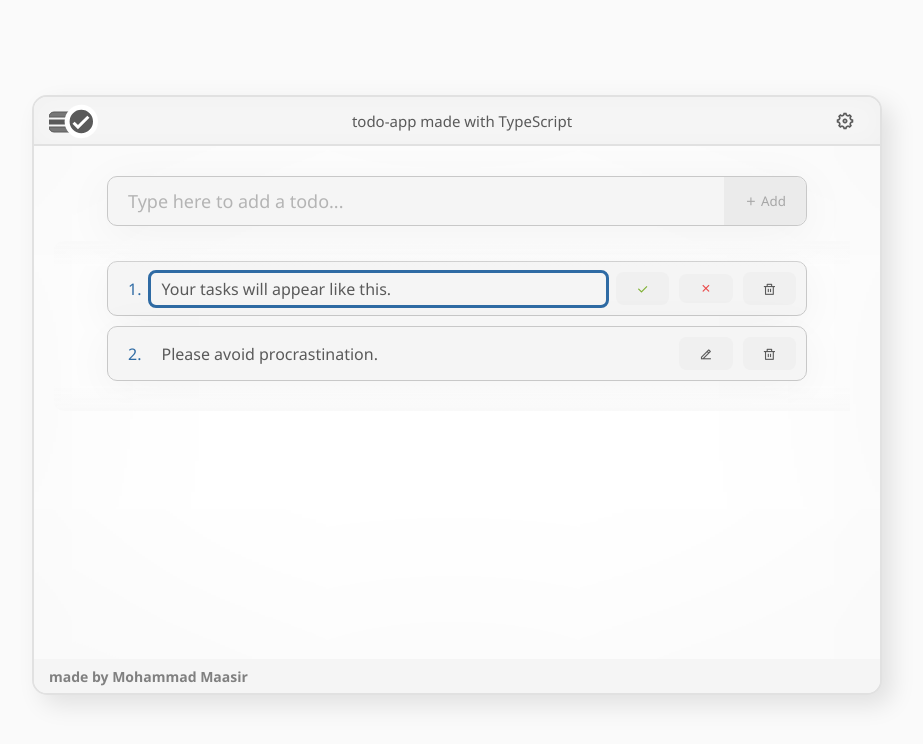
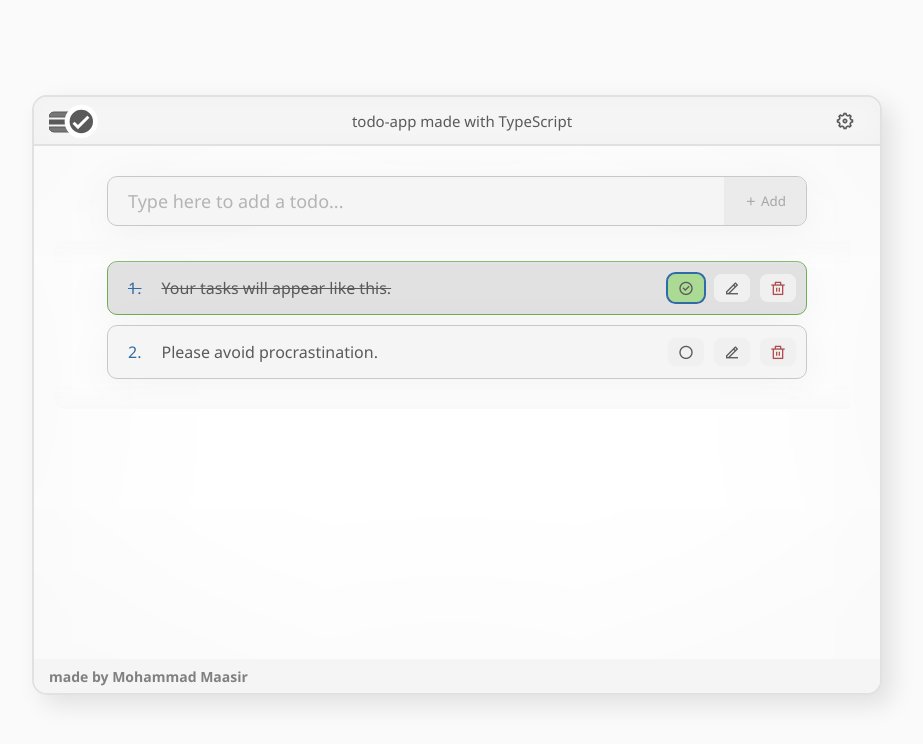
Before and after one commit to maasir554/todo-ts, a website built with Vite: page index.html in a window 1280 px wide. Both pictures are taken after a click on the button 889 px from the left and 288 px from the top of the page. Shown: the whole page, without its empty margins (183-1106 px from the left). Built offline with nearby package versions, Linux system fonts and the light colour scheme.

Commit message:
Added checking functionality

```diff
--- a/src/components/Todo.ts
+++ b/src/components/Todo.ts
@@ -1,6 +1,6 @@
 import { HyperInstance } from "../Hyper/Hyper";
 import { nanoid } from 'nanoid'
-import { HyperTodosList_addTodo, HyperTodosList_removeTodo, getHyperTodos, getIndexOfTodo, getTodoById, getTodos, removeTodo, updateTodoText } from "../global";
+import { HyperTodosList_addTodo, HyperTodosList_removeTodo, getHyperTodos, getIndexOfTodo, getTodoById, getTodos, isTodoChecked, removeTodo, toggleCheckTodoById, updateTodoText } from "../global";
 
 const TodoAdder = () => {
 
@@ -116,7 +116,9 @@
     wrp.appendChild(subwrp)
 
     const methods = {
-        addTodoItem: (todoItem: HTMLElement) => {subwrp.appendChild(todoItem)},
+        addTodoItem: (todoItem: HTMLElement) => {
+            subwrp.appendChild(todoItem)
+        },
 
         scrollToBottom: () => {
             subwrp.scrollTop = subwrp.scrollHeight;
@@ -155,6 +157,40 @@
 
     textBox.value =  props.todoText
 
+   /** Check button for marking todo as done */
+
+   const checkButton = document.createElement('button')
+
+   checkButton.type = 'button';
+
+   const updateCheckedStatus = () => {
+        checkButton.innerHTML = `<i class="ri-checkbox-${isTodoChecked(props.todoId) ? '' : 'blank-'}circle-line"></i>`
+        if (isTodoChecked(props.todoId)){
+            textBox.style.textDecoration = 'line-through'
+            indexDisplay.style.textDecoration = 'line-through'
+            encl.style.backgroundColor = 'rgb(225,225,225)'
+            encl.style.borderColor = 'rgb(112 172 84)'
+            checkButton.style.backgroundColor = 'rgb(170 218 147)'
+        }
+        else{
+            textBox.style.textDecoration = 'none'
+            indexDisplay.style.textDecoration = 'none'
+            encl.style.backgroundColor = ''
+            encl.style.borderColor = ''
+            checkButton.style.backgroundColor = ''
+        }
+
+    }
+
+    updateCheckedStatus()
+
+   encl.appendChild(checkButton)
+
+   checkButton.onclick = () => {
+        toggleCheckTodoById(props.todoId)
+        updateCheckedStatus()
+
+    }
 
     /** Edit button for Todo Item */
 
@@ -170,13 +206,12 @@
 
     // optional code for animation:
 
-
     animateDelayed ? encl.style.animationDelay = ` ${500 + props.idx * 100}ms` : encl.style.animationDelay = "0";
 
     const enableEdit = ()=>{
         textBox.readOnly = false
         textBox.disabled = false
-        editButton.innerHTML = '<i class="ri-check-line tick"></i>'
+        editButton.innerHTML = '<i class="ri-save-3-line save-icon"></i>'
         cancelButton.style.display = 'flex'
         textBox.focus()
     }
@@ -221,9 +256,7 @@
     /** Remove button for Todo Item */
     const removeButton = document.createElement('button');
 
-    removeButton.className = 'todo-remove-button'
-
-    removeButton.innerHTML = '<i class="ri-delete-bin-line"></i>'
+    removeButton.innerHTML = '<i class="ri-delete-bin-line todo-remove-icon"></i>'
 
     encl.appendChild(removeButton);
 
@@ -252,7 +285,13 @@
 
         HyperTodosList_removeTodo(methods.getHyperIndex())
 
-        encl.remove()
+        encl.style.animation = "todo-remove-anim 0.25s ease 1"
+
+        setTimeout(() => {
+
+            encl.remove()
+
+        }, 250);
 
         // Now, in the ui, the below elements' indexes should be updated:
 
@@ -276,6 +315,7 @@
 
         /** This function is need because we need to update the HyperIndex of the particular element manually when the reference list is updated. */
         updateHyperIndex: (n: number) => void
+
     }
 
     const methods: TodoItemMethods = {
@@ -288,7 +328,8 @@
 
         getHyperIndex: () => {return hyperIndex},
 
-        updateHyperIndex: (n) => {hyperIndex = n}
+        updateHyperIndex: (n) => {hyperIndex = n} ,
+
     }
     return {element: encl, methods: methods}
 
--- a/src/global.ts
+++ b/src/global.ts
@@ -1,8 +1,8 @@
 import { CreateTodoItem } from "./components/Todo"
 
-let todos:{id:string, text:string, dateCreated: Date}[] = [
-    {id: 's43fr', text:"Your tasks will appear like this.", dateCreated:new Date()},
-    {id: 'dsfw3', text:"Please avoid procrastination.", dateCreated: new Date()}
+let todos:{id:string, text:string, dateCreated: Date, checked?:boolean}[] = [
+    {id: 's43fr', text:"Your tasks will appear like this.", dateCreated:new Date(), checked: false},
+    {id: 'dsfw3', text:"Please avoid procrastination.", dateCreated: new Date(), checked: false}
 ]
 
 // For fetching todos from local storage:
@@ -40,7 +40,15 @@
     pushTodosToLocalStorage()
 }
 
+const isTodoChecked = (id:string) =>{
+    return getTodoById(id).checked;
+}
 
+const toggleCheckTodoById = (id:string) => {
+    const todo = getTodoById(id);
+    todo.checked = todo.checked ? false: true;
+    pushTodosToLocalStorage()
+}
 
 /**
  * @param id - Id of the todo item, which is to be removed.
@@ -79,6 +87,8 @@
         getIndexOfTodo,
         getTodoById,
         updateTodoText,
+        toggleCheckTodoById,
+        isTodoChecked,
         getHyperTodos,
         HyperTodosList_addTodo,
         HyperTodosList_removeTodo
--- a/src/index.css
+++ b/src/index.css
@@ -215,7 +215,9 @@
     & .subwrp{
         /* background-color: red; */
         scrollbar-gutter: stable both-edges;
-        overflow: auto;
+        scroll-behavior: smooth;
+        overflow-y: auto;
+        overflow-x: hidden;
         width: 100%;
         padding-top: 20px ;
         padding-bottom: 20px ;
@@ -225,7 +227,7 @@
         flex-direction: column;
         justify-content: flex-start;
         align-items: center;
-        scroll-behavior: smooth;
+        height:auto
     }
 
 }
@@ -278,12 +280,15 @@
         }
     }
     & button{
-        padding: 7.5px 20px;
+        padding: 5.5px 10px;
+        font-size: 16px;
         border-radius: 7.5px;
         cursor: pointer;
         font-weight: 500;
         border: none;
-        /* color:rgb(47, 107, 164); */
+        display: flex;
+        align-items: center;
+        justify-content: center;
         background-color: rgb(240, 240, 240);
         transition: opacity 0.1s;
         &:hover{
@@ -297,7 +302,11 @@
             outline: 2px solid rgb(47, 107, 164);
         }
     }
-    & .tick{
+    & .todo-remove-icon{
+        color: rgb(174 78 78);
+    }
+
+    & .save-icon{
         color: rgb(125, 176, 48);
     }
     & .cross {
@@ -337,3 +346,15 @@
         transform: scale(1);
     }
 }
+
+@keyframes todo-remove-anim{
+    0%{
+        opacity: 1;
+        transform: translateX(0) scaleY(1);
+
+    }
+    100% {
+        opacity: 0;
+        transform: translateX(50px) scaleY(0.1) ;
+    }
+}
```
